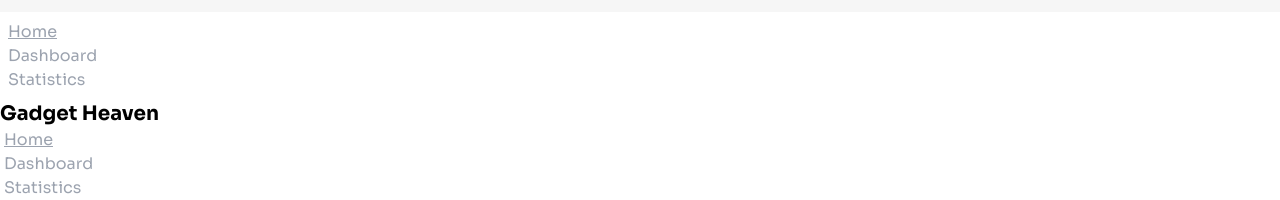
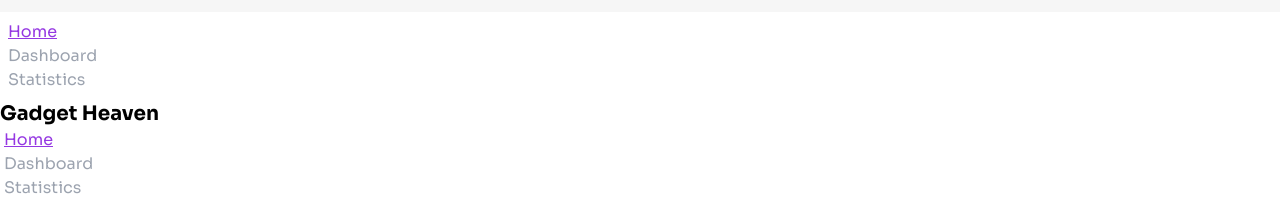
Before and after one commit to mohima-mimino11/gadget-heaven-react-router, a React (Vite) app: page / in a window 1280 px wide. Shown: the top 200 px of the page. Built offline with nearby package versions, Linux system fonts and the light colour scheme.

Commit message:
active link style added

```diff
--- a/src/components/Navbar/Navbar.css
+++ b/src/components/Navbar/Navbar.css
@@ -1,3 +1,4 @@
 li a.active{
   text-decoration: underline;
+  color: #9538E2;
 }
```
